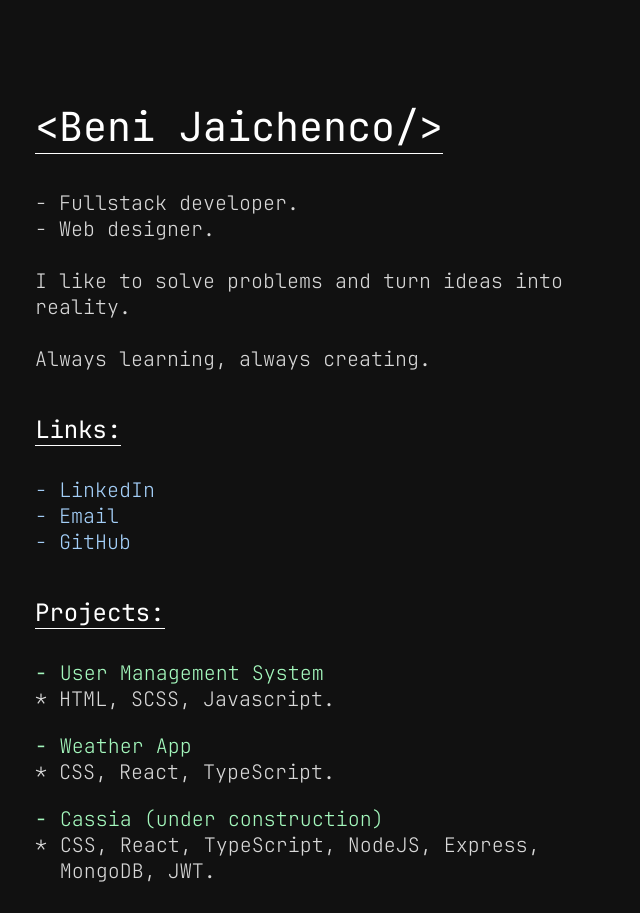
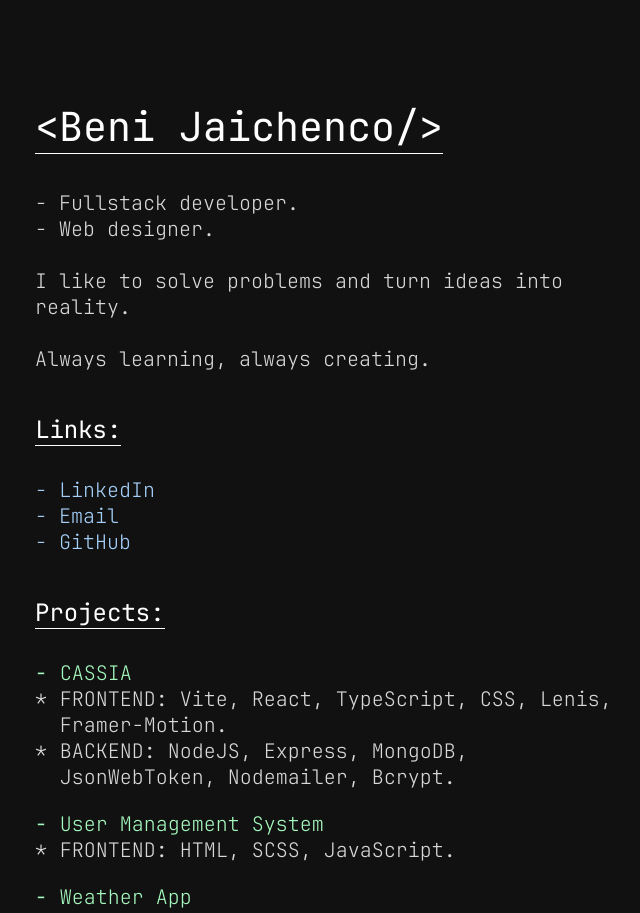
Before and after one commit to benijaichenco/portfolio, a React (Vite) app: page / in a window 1280 px wide. Shown: the top 913 px of the page, without its empty margins (305-945 px from the left). Built offline with nearby package versions, Linux system fonts and the light colour scheme.

Commit message:
update projects

```diff
--- a/src/App.jsx
+++ b/src/App.jsx
@@ -56,6 +56,27 @@ function App() {
           <div className="link-wrapper">
             <div className="list-dash">-</div>
             <a
+              href="https://cassia-prod-client.vercel.app/"
+              target="_blank"
+              className="link project"
+            >
+              CASSIA
+            </a>
+          </div>
+          <div className="project-wrapper">
+            <p className="text">*</p>
+            <p className="text">FRONTEND: Vite, React, TypeScript, CSS, Lenis, Framer-Motion.</p>
+          </div>
+          <div className="project-wrapper">
+            <p className="text">*</p>
+            <p className="text">
+              BACKEND: NodeJS, Express, MongoDB, JsonWebToken, Nodemailer, Bcrypt.
+            </p>
+          </div>
+          <br />
+          <div className="link-wrapper">
+            <div className="list-dash">-</div>
+            <a
               href="https://benijaichenco.github.io/user-management-system/"
               target="_blank"
               className="link project"
@@ -63,7 +84,10 @@ function App() {
               User Management System
             </a>
           </div>
-          <p className="text">* HTML, SCSS, Javascript.</p>
+          <div className="project-wrapper">
+            <p className="text">*</p>
+            <p className="text">FRONTEND: HTML, SCSS, JavaScript.</p>
+          </div>
           <br />
           <div className="link-wrapper">
             <div className="list-dash">-</div>
@@ -75,15 +99,9 @@ function App() {
               Weather App
             </a>
           </div>
-          <p className="text">* CSS, React, TypeScript.</p>
-          <br />
-          <div className="link-wrapper">
-            <div className="list-dash">-</div>
-            <p className="link project">Cassia (under construction)</p>
-          </div>
           <div className="project-wrapper">
             <p className="text">*</p>
-            <p className="text">CSS, React, TypeScript, NodeJS, Express, MongoDB, JWT.</p>
+            <p className="text">FRONTEND: CSS, React, TypeScript.</p>
           </div>
           <br />
           <br />
```
